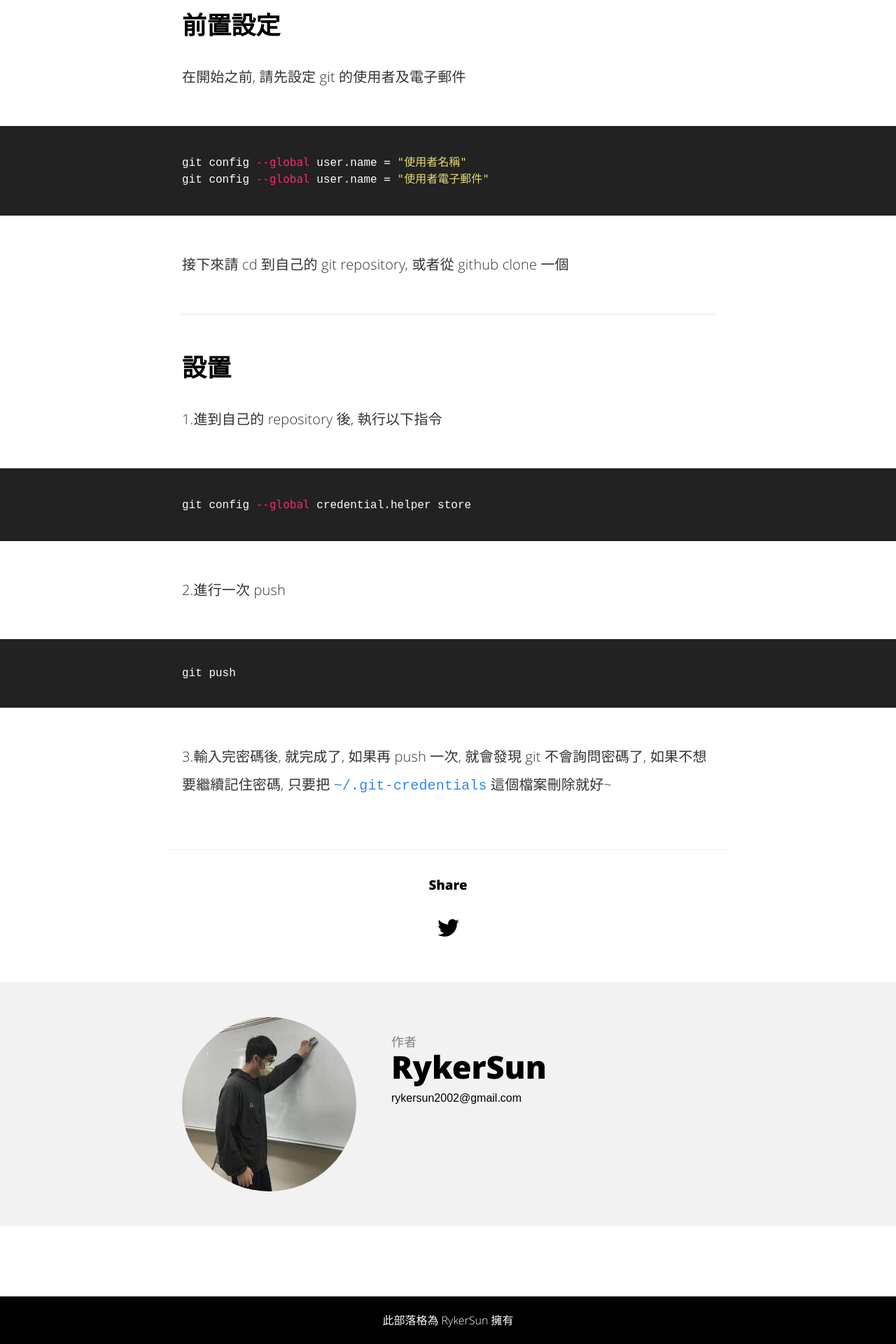
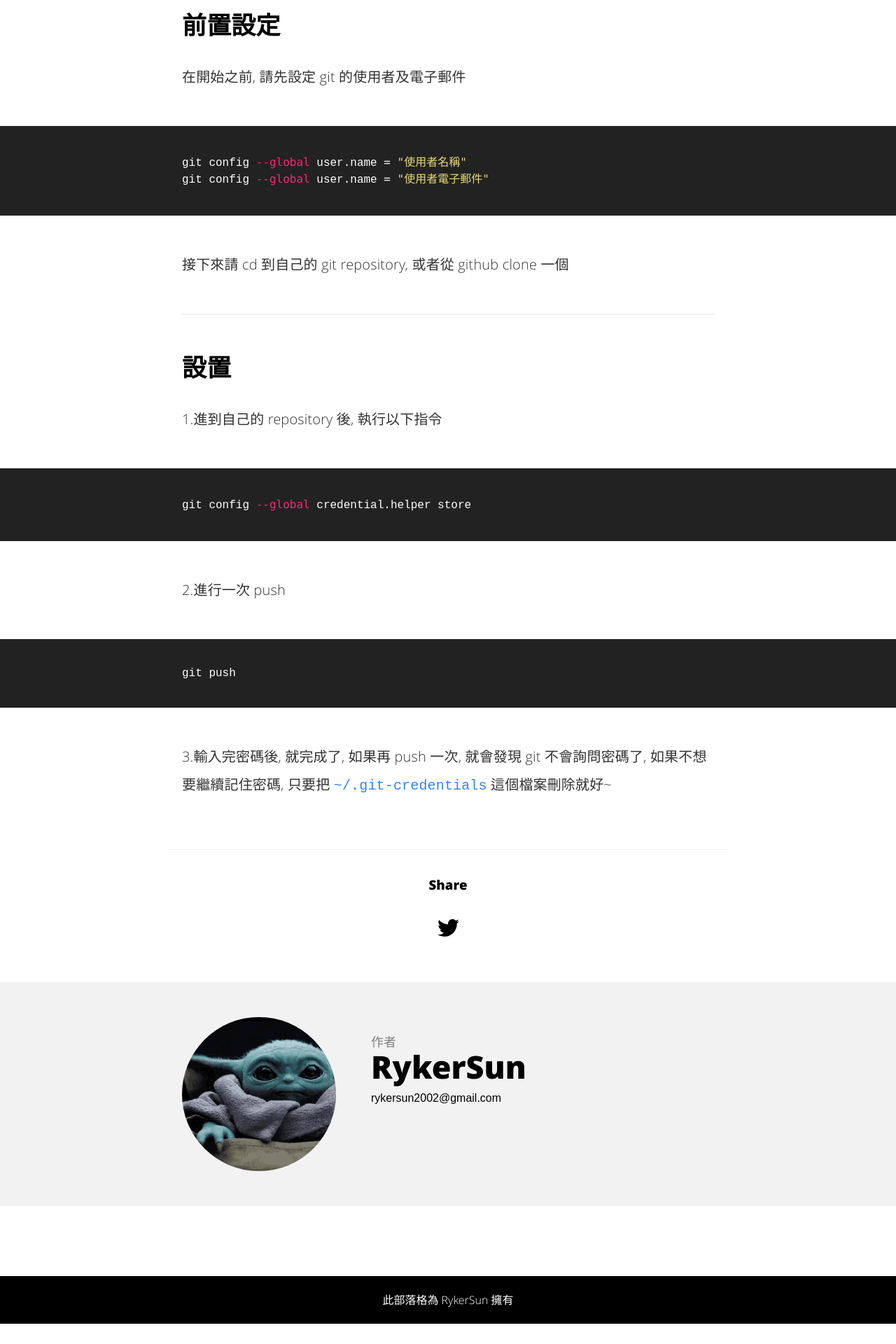
Before and after one commit to rykersun/rykersun.github.io, a Jekyll site: the page built from post_backup/2020-10-08-git-remember-password.md, in a window 1280 px wide. Shown: the part 1192-3112 px from the top of the page at 70% size. Built offline with Jekyll 4.4.1, drawn with Linux system fonts in a browser that asks for light colours; after the commit the page ends 3083 px from its top, so only the background shows below that.

Commit message:
change blog-author picture

```diff
--- a/_includes/author.html
+++ b/_includes/author.html
@@ -1,6 +1,6 @@
 <section class="author" itemprop="author">
     <div class="details" itemscope itemtype="http://schema.org/Person">
-        <img itemprop="image" class="img-rounded" src="{{site.baseurl}}/assets/img/blog-author.jpg" alt="{{site.name}}">
+        <img itemprop="image" class="img-rounded" src="{{site.baseurl}}/assets/img/blog-author.gif" alt="{{site.name}}">
         <p class="def">作者</p>
         <h3 class="name">
             <a itemprop="name" href="https://github.com/{{site.github_username}}">{{site.username}}</a>
--- a/about.html
+++ b/about.html
@@ -5,7 +5,7 @@ permalink: /about/index.html
 description: "#About"
 ---
 
-<img itemprop="image" class="img-rounded" src="/assets/img/blog-author.jpg" alt="Willian Justen">
+<img itemprop="image" class="img-rounded" src="/assets/img/blog-author.gif" alt="Willian Justen">
 
 <h2>About Me</h2>
 
```
Also changed, not shown: assets/img/blog-author.gif (added), assets/img/blog-author.jpg (deleted), post_backup/2020-10-08-git-remember-password.md (renamed from _posts/2020-10-08-git-remember-password.md).
